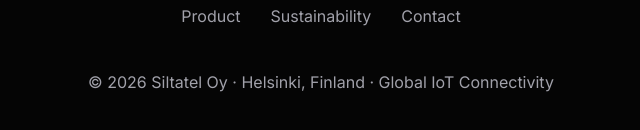
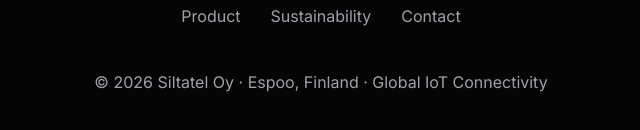
Before and after one commit to Siltademo/eng, a plain HTML site: page index.html in a window 1280 px wide. Shown: the part 3481-3611 px from the top of the page, 319-959 px from the left. Drawn offline with Linux system fonts and the light colour scheme.

Commit message:
updates in description

```diff
--- a/index.html
+++ b/index.html
@@ -203,7 +203,7 @@
     <a href="#sustainability">Sustainability</a>
     <a href="#contact">Contact</a>
   </div>
-  <p>© 2026 Siltatel Oy · Helsinki, Finland · Global IoT Connectivity</p>
+  <p>© 2026 Siltatel Oy · Espoo, Finland · Global IoT Connectivity</p>
 </footer>
 
 <script>
```
